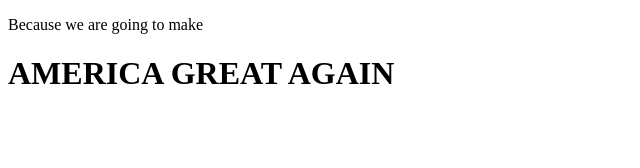
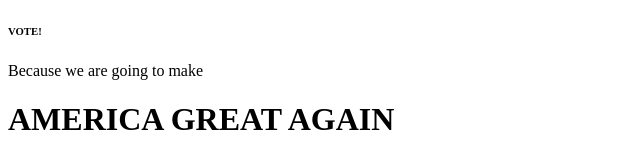
Before and after one commit to edgarRuiz/web-server, a website: page public/index.html in a window 1280 px wide. Shown: the whole page, without its empty margins (0-640 px from the left). Drawn offline with Linux system fonts and the light colour scheme.

Commit message:
added vote to index.html

```diff
--- a/public/index.html
+++ b/public/index.html
@@ -6,6 +6,9 @@
 	</head>
 
 	<body>
+		<h6>
+		VOTE!
+		</h6>
 		<p>
 		Because we are going to make <h1>AMERICA GREAT AGAIN</h1>
 		</p>
```
